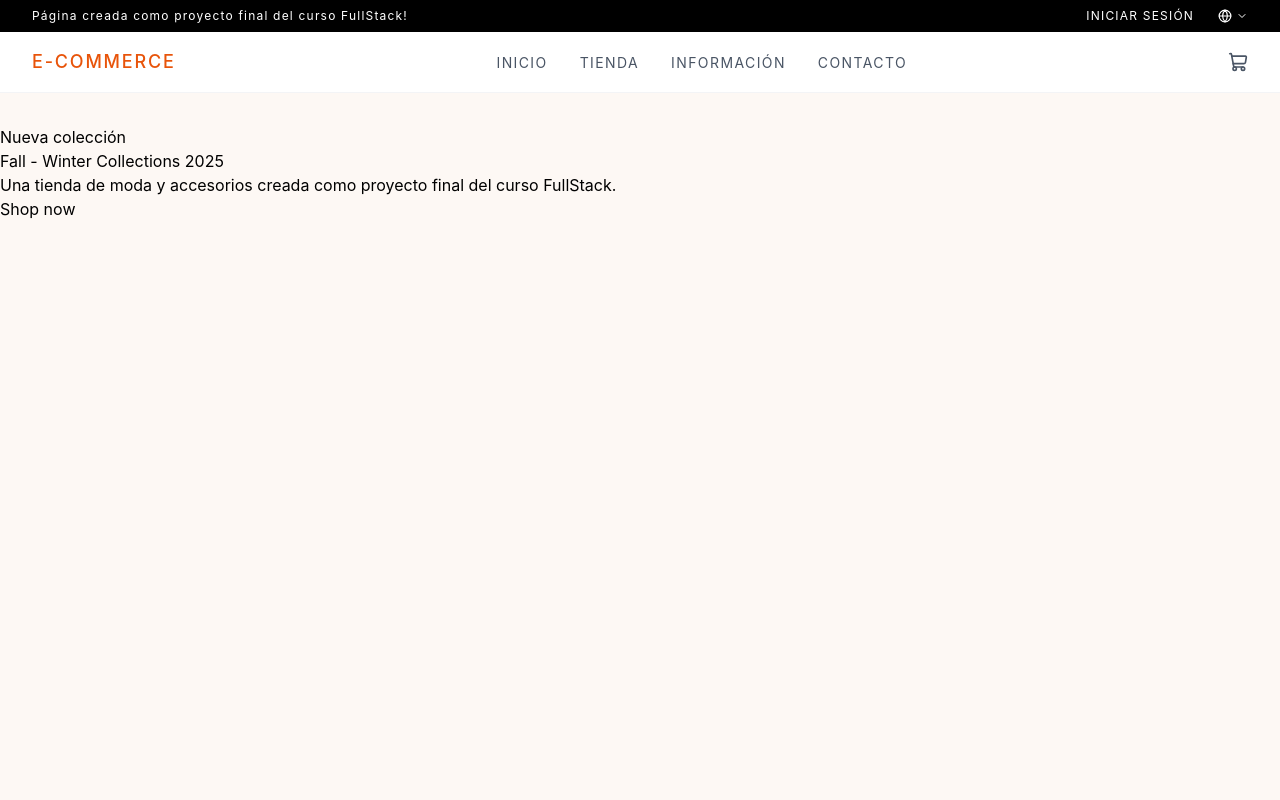
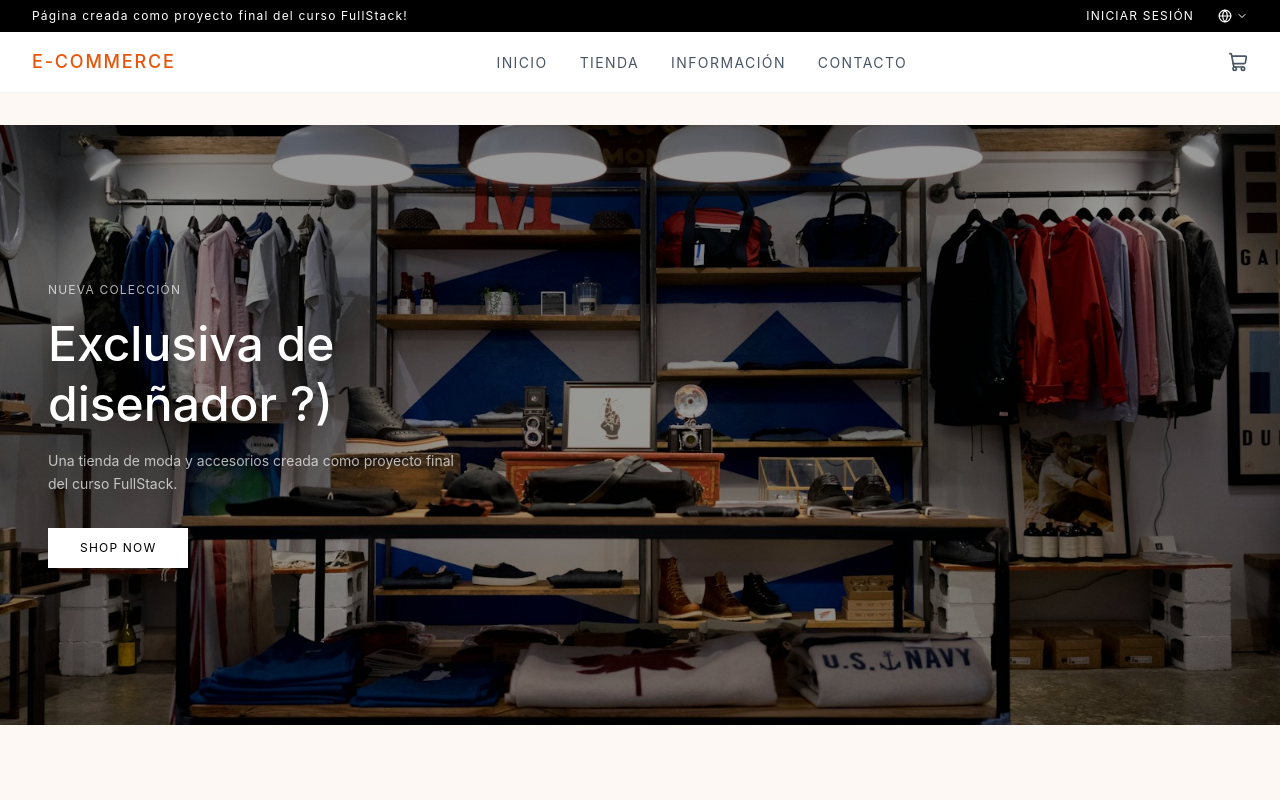
Before and after one commit to SrFlesky/reto_fullstack, a React (Vite) app: page / in a window 1280 px wide. Shown: the top 800 px of the page. Built offline with nearby package versions, Linux system fonts and the light colour scheme.

Commit message:
feat(Home): agregar banner tipo hero al home

```diff
--- a/src/pages/home/Home.jsx
+++ b/src/pages/home/Home.jsx
@@ -1,6 +1,9 @@
 import { ProductCard } from "../../components/molecules/ProductCard";
 import { mockProducts } from "../../mockdata/products";
 import useCartStore from "../../store/cartStore";
+import { Link } from 'react-router-dom';
+import hero_pic from "../../assets/hero.jpg"
+
 
 const calling = () => alert("Funcionando");
 
@@ -8,19 +11,34 @@ function Home() {
   return (
     <>
       {/* Hero */}
-      <div>
-        <div>
-          <span>Nueva colección</span>
-          <h1>Fall - Winter Collections 2025</h1>
-          <p>
-            Una tienda de moda y accesorios creada como proyecto final del curso
-            FullStack.
+      <div
+        className="relative h-[600px] flex items-center bg-cover bg-center"
+        style={{ backgroundImage: `url(${hero_pic})` }}
+      >
+        {/* Overlay oscuro */}
+        <div className="absolute inset-0 bg-black/40" />
+
+        {/* Contenido */}
+        <div className="relative z-10 px-12 flex flex-col gap-4 max-w-lg">
+          <span className="text-xs uppercase tracking-widest text-white/70">
+            Nueva colección
+          </span>
+          <h1 className="text-4xl md:text-5xl font-medium text-white leading-tight">
+            Exclusiva de diseñador ?)
+          </h1>
+          <p className="text-sm text-white/70 leading-relaxed">
+            Una tienda de moda y accesorios creada como proyecto final del curso FullStack.
           </p>
-          <button>Shop now</button>
+          <Link
+            to="/shop"
+            className="self-start mt-4 bg-white text-black px-8 py-3 text-xs uppercase tracking-widest hover:bg-[#E8540A] hover:text-white transition-colors duration-300"
+          >
+            Shop now
+          </Link>
         </div>
       </div>
     </>
-  );
+  )
 }
 
 export default Home;
```
Also changed, not shown: src/assets/hero.jpg (added).
